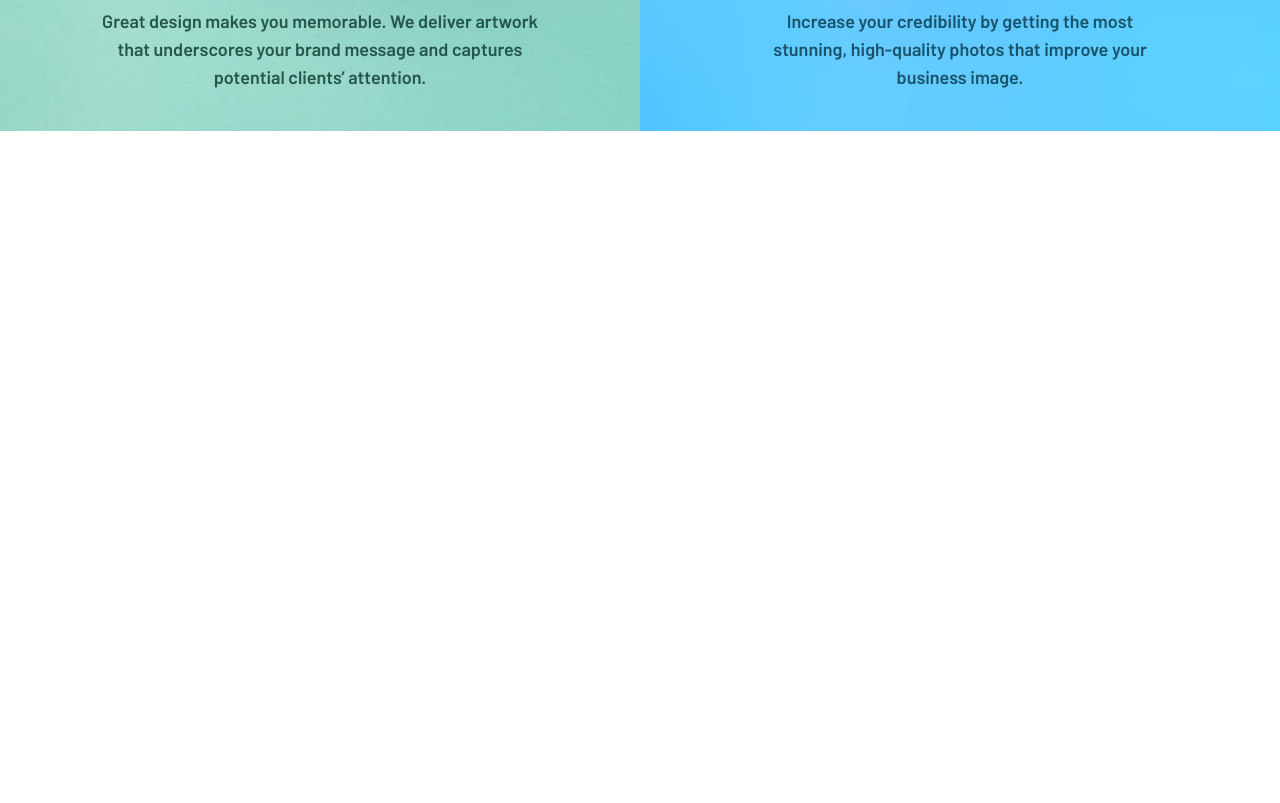
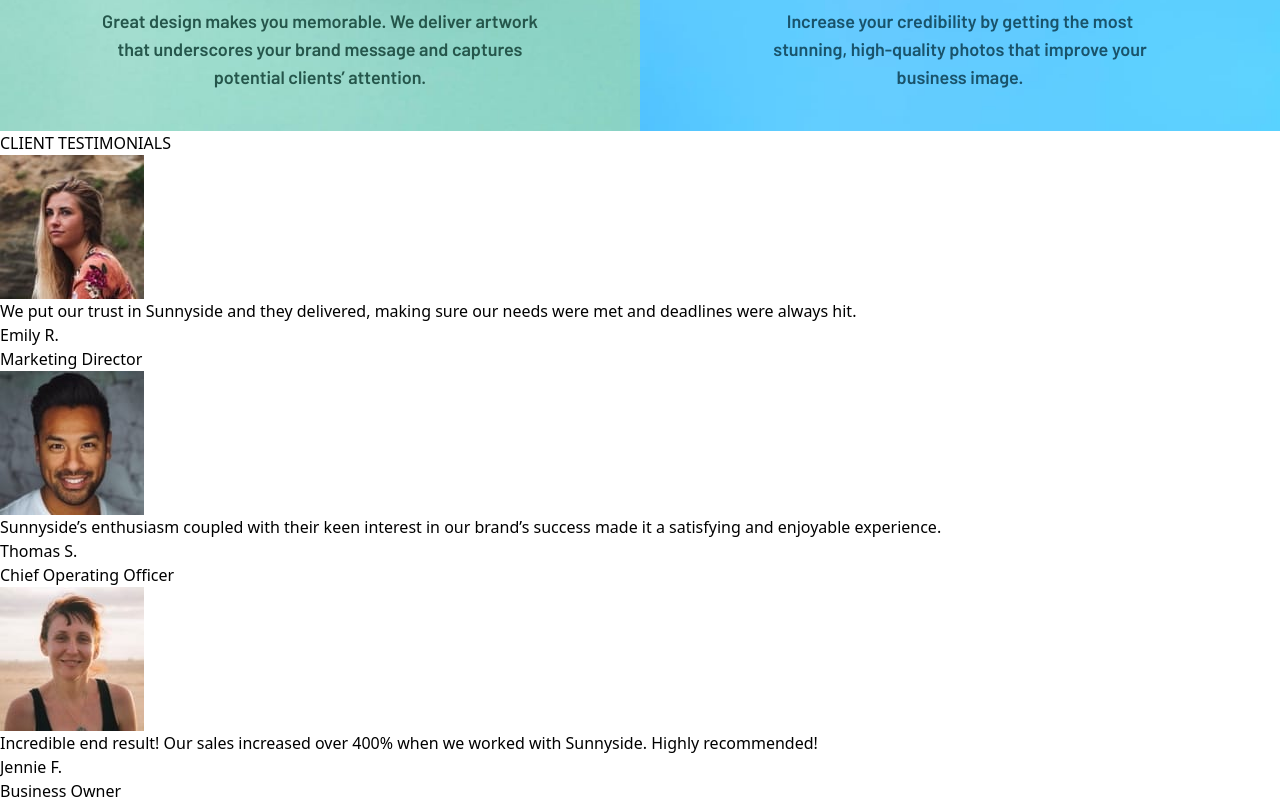
Before and after one commit to Jisbel/Sunnyside-agency-landingPage, a React (Vite) app: page / in a window 1280 px wide. Shown: the part 2180-2983 px from the top of the page. Before the commit the page ends 2311 px from the top, so only its background shows below. Built offline with nearby package versions, Linux system fonts and the light colour scheme.

Commit message:
the testimonials component was added

```diff
--- a/src/App.jsx
+++ b/src/App.jsx
@@ -3,6 +3,7 @@ import Header from "./components/header";
 import Transform from "./components/transform";
 import Stand from "./components/stand";
 import GraphicAndPhoto from "./components/graphicAndPhoto";
+import Testimonial from "./components/testimonial";
 
 
 function App() {
@@ -14,6 +15,7 @@ function App() {
       <Transform/>
       <Stand/>
       <GraphicAndPhoto/>
+      <Testimonial/>
     </>
   )
 }
```
